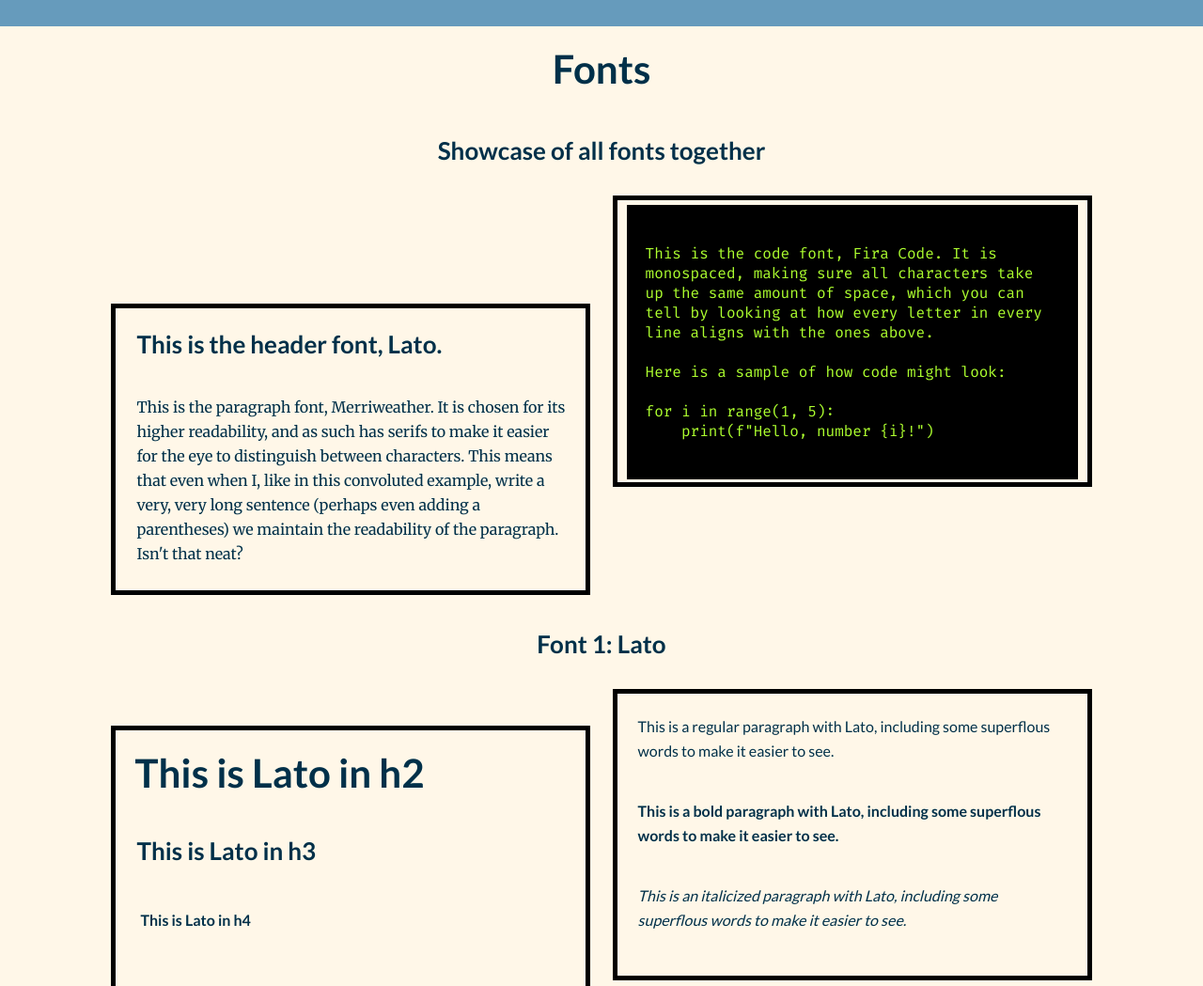
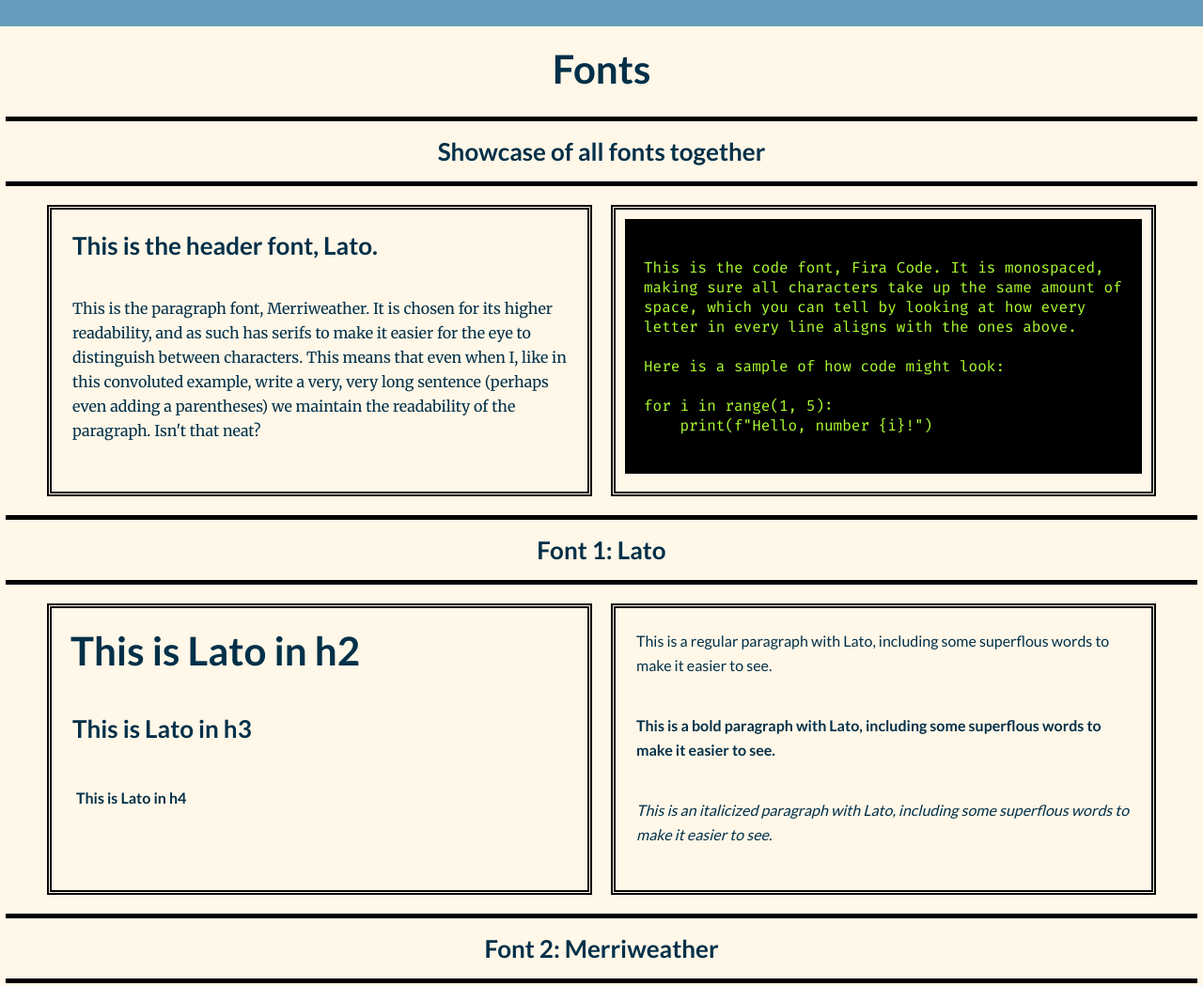
Before and after one commit to coding-titan/design-system, a plain HTML site: page index.html in a window 1280 px wide. Shown: the part 1720-2769 px from the top of the page at 94% size. Drawn offline with Linux system fonts and the light colour scheme.

Commit message:
fixed design, Fonts page works now

```diff
--- a/index.html
+++ b/index.html
@@ -46,15 +46,14 @@
 
     <section id="fonts">
         <h2>Fonts</h2>
+        <h3  class="underlined">Showcase of all fonts together</h3>
         <div class="fontbox" id="font-demo">
-            <h3>Showcase of all fonts together</h3>
             <div class="font-sub-box">
                 <h3>This is the header font, Lato.</h3>
                 <p>This is the paragraph font, Merriweather. It is chosen for its higher readability, and as such has serifs to make it easier for the eye to distinguish between characters. This means that even when I, like in this convoluted example, write a very, very long sentence (perhaps even adding a parentheses) we maintain the readability of the paragraph. Isn't that neat?</p>
             </div>
 
             <div class="font-sub-box" id="demo-code">
-                <h3 class="invisible">This is invisible text.</h3>
                 <pre><code>
 This is the code font, Fira Code. It is monospaced, making sure all characters take up the same amount of space, which you can tell by looking at how every letter in every line aligns with the ones above.
 
@@ -66,8 +65,8 @@ for i in range(1, 5):
             </div>
         </div>
 
+        <h3 class="underlined">Font 1: Lato</h3>
         <div class="fontbox" id="font-1">
-            <h3>Font 1: Lato</h3>
             <div class="font-sub-box">
                 <h2>This is Lato in h2</h2>
                 <h3>This is Lato in h3</h3>
@@ -82,8 +81,9 @@ for i in range(1, 5):
                 <p><em>This is an italicized paragraph with Lato, including some superflous words to make it easier to see.</em></p>
             </div>
         </div>
+
+        <h3 class="underlined">Font 2: Merriweather</h3>
         <div class="fontbox" id="font-2">
-            <h3>Font 2: Merriweather</h3>
             <div class="font-sub-box">
                 <h2>This is Merriweather in h2</h2>
                 <h3>This is Merriweather in h3</h3>
@@ -99,8 +99,9 @@ for i in range(1, 5):
             </div>
 
         </div>
+
+        <h3 class="underlined">Font 3: Fira Code</h3>
         <div class="fontbox" id="font-3">
-            <h3>Font 3: Fira Code</h3>
             <div class="font-sub-box">
                 <h2>This is Fira Code in h2</h2>
                 <h3>This is Fira Code in h3</h3>
--- a/style.css
+++ b/style.css
@@ -88,28 +88,28 @@ code {
 }
 
 .fontbox {
-    display: block;
+    display: flex;
+    flex-wrap: wrap;
+    justify-content: space-between;
+    align-items: flex-start;
     margin: 10px auto;
     text-align: center;
     max-width: 1200px;
 }
 
 .font-sub-box {
-    display: inline-block;
+    display: block;
+    flex-grow: 1;
     width: 500px;
     height: 300px;
     text-align: left;
-    border: 5px solid black;
+    border: 5px double black;
     margin: 10px;
 }
 
-.invisible {
-    opacity: 0;
-}
-
-#demo-code code {
-    position: relative;
-    bottom: 75px;
+.underlined {
+    border-bottom: 5px solid black;
+    border-top: 5px solid black;
 }
 
 #font-1, #font-1 p, #font-1 h4 {
```
